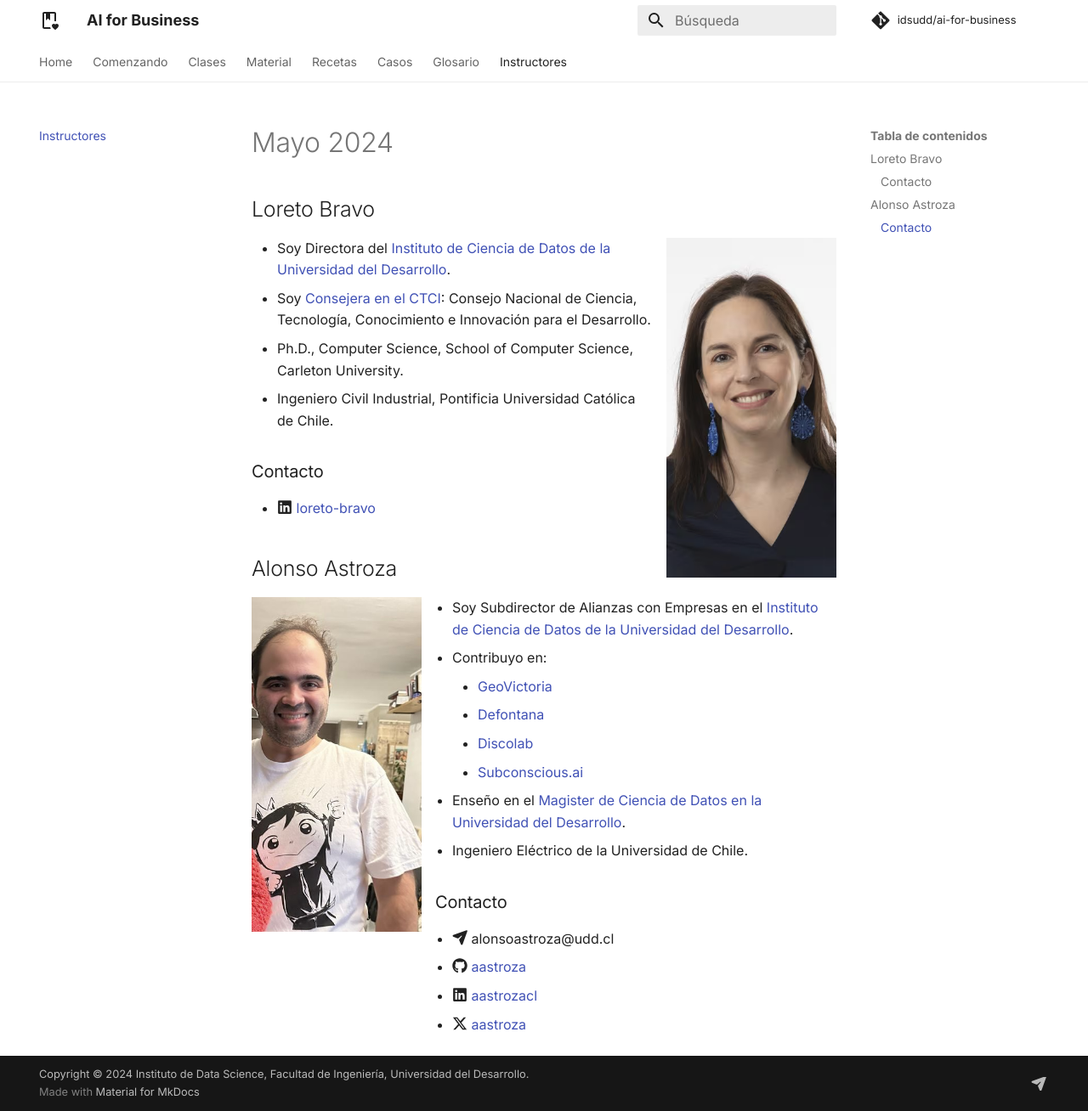
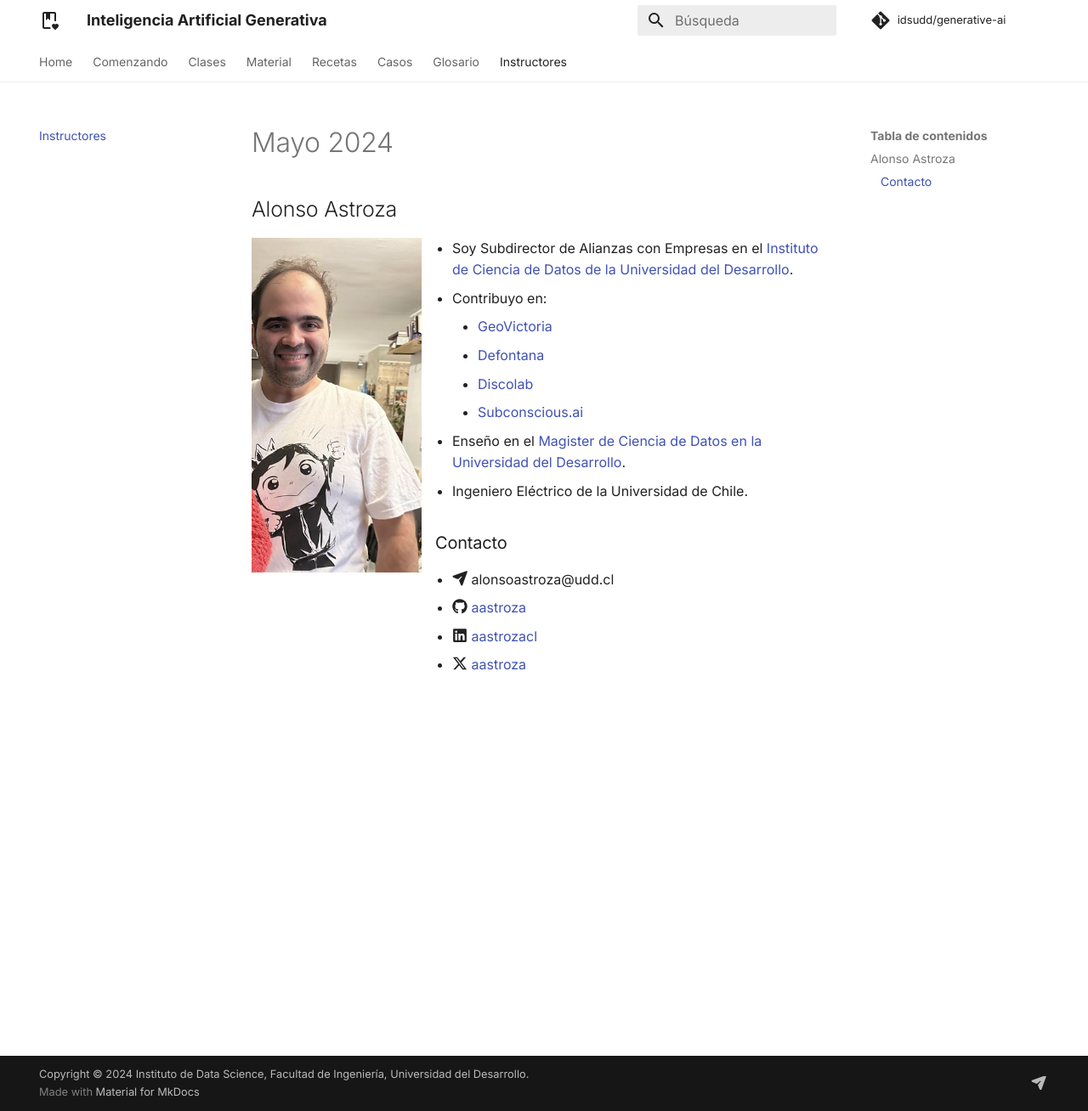
Before and after one commit to idsudd/ai-for-business, an MkDocs documentation site: the page built from docs/instructor/index.md, in a window 1280 px wide and 1308 px high. Shown: the whole window at 85% size. Built offline with MkDocs 1.6.1 and Material for MkDocs 9.7.7, drawn with Linux system fonts in a browser that asks for light colours; comment, search, counter and statistics services are not loaded.

Commit message:
rebranding a Generative AI

```diff
--- a/docs/instructor/index.md
+++ b/docs/instructor/index.md
@@ -1,17 +1,4 @@
 # Mayo 2024
-
-## Loreto Bravo
-
-![Loreto](../assets/images/loreto.png){ width="200", align=right }
-
-* Soy Directora del [Instituto de Ciencia de Datos de la Universidad del Desarrollo](https://ingenieria.udd.cl/data-science/persona/dra-loreto-bravo).
-* Soy [Consejera en el CTCI](https://consejoctci.cl/miembros-del-consejo/): Consejo Nacional de Ciencia, Tecnología, Conocimiento e Innovación para el Desarrollo.
-* Ph.D., Computer Science, School of Computer Science, Carleton University.
-* Ingeniero Civil Industrial, Pontificia Universidad Católica de Chile.
-
-### Contacto
-
-* :fontawesome-brands-linkedin: [loreto-bravo](https://www.linkedin.com/in/loreto-bravo)
 
 ## Alonso Astroza
 
--- a/mkdocs.yml
+++ b/mkdocs.yml
@@ -1,13 +1,13 @@
 # Site information
-site_name: AI for Business
-site_author: Alonso Astroza & Loreto Bravo
+site_name: Inteligencia Artificial Generativa
+site_author: Alonso Astroza
 site_description: >-
-  IDS UDD's AI for business course
+  Curso del Instituto de Data Science UDD sobre Inteligencia Artificial Generativa
 
 
 # Repository
-repo_name: idsudd/ai-for-business
-repo_url: https://github.com/idsudd/ai-for-business
+repo_name: idsudd/generative-ai
+repo_url: https://github.com/idsudd/generative-ai
 
 
 # Configuration
@@ -36,7 +36,7 @@ copyright: Copyright &copy; 2024 Instituto de Data Science, Facultad de Ingenier
 extra:
   analytics:
     provider: google
-    property: !ENV GOOGLE_ANALYTICS_KEY
+    property: G-93GNCVX8RQ
   social:
     - icon: fontawesome/solid/paper-plane
       link: mailto:alonsoastroza@udd.cl
```
Also changed, not shown: docs/index.md (+2 -2 lines).
